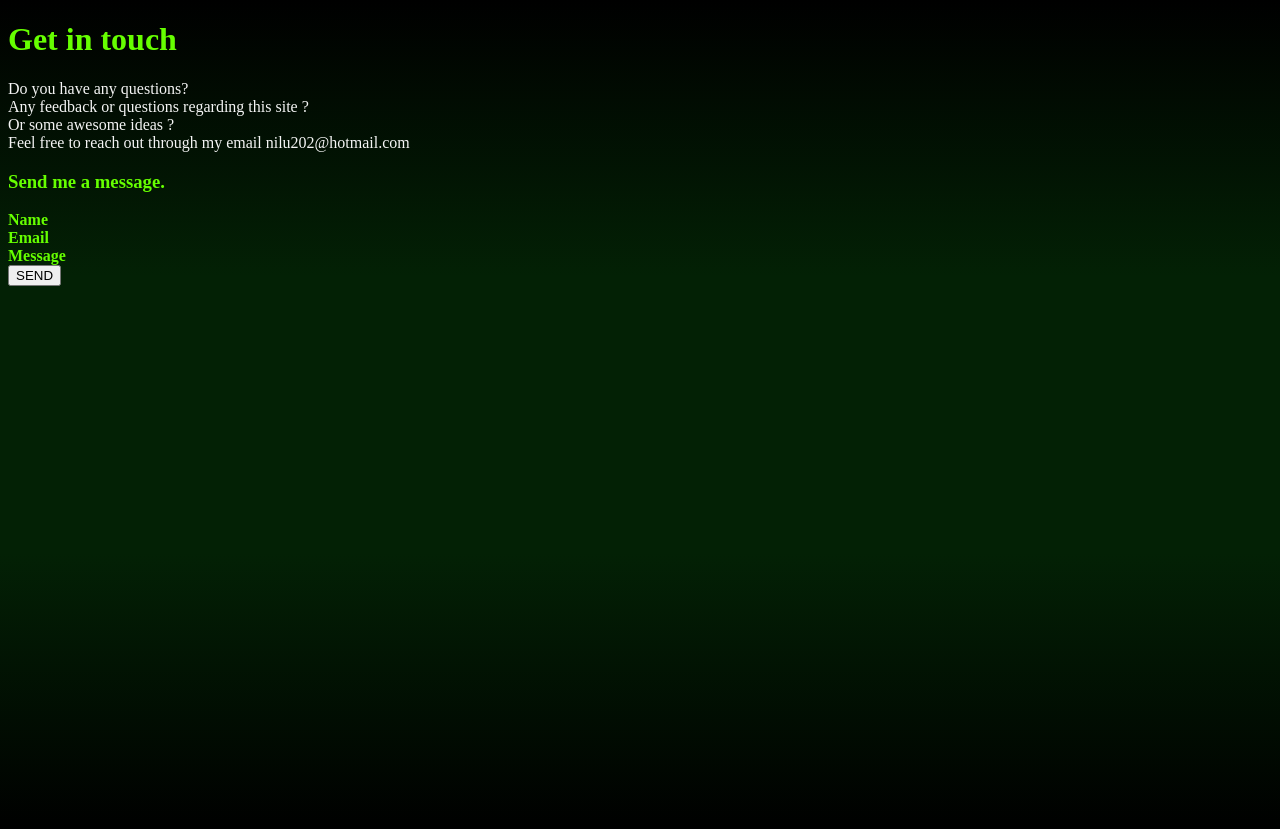
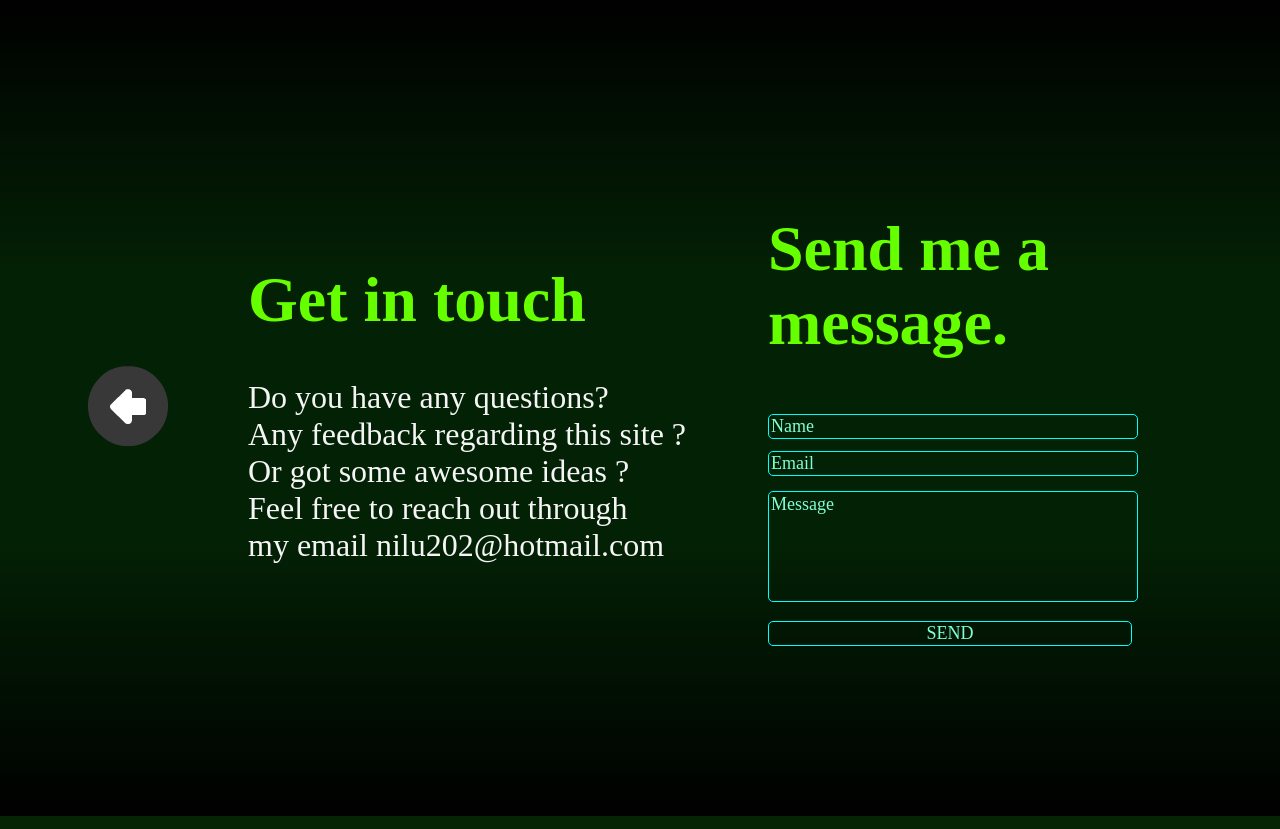
Before and after one commit to nilu-t/nilu-portfolio, a Flask app: page /contact in a window 1280 px wide. Run offline with Flask 2, Linux system fonts and the light colour scheme.

Commit message:
made changes to the contact page.

```diff
--- a/static/stylesheets/menu_styles.css
+++ b/static/stylesheets/menu_styles.css
@@ -32,6 +32,61 @@ ul{
 
 .controls_div img:hover{
     cursor:pointer;
+}
+
+/* for contact_info.html specific styles. -------------------------------------------*/
+.contact_div{
+    height:100vh; /* height is 100% of the available page height */
+    width: 100vw; /* width is 100% of the available page width */
+    display: flex;
+    justify-content: center;
+    align-items: center;
+
+}
+
+.contact_info_div{
+    font-size:xx-large;
+    flex: 2;
+}
+
+.email_div{
+    font-size:xx-large;
+    flex:2;
+}
+
+input[type=text], input[type=submit]{
+    /* attribute selector for type text*/
+    width: 70%;
+    background-color: transparent;
+    border: 1px ridge aqua;
+    font-size:large;
+    font-family: 'Times New Roman', Times, serif;
+    border-radius: 5px;
+    color: aquamarine;
+}
+input[type=email]{
+    /* attribute selector for type email*/
+    width: 70%;
+    margin-bottom: 15px;
+    background-color: transparent;
+    border: 1px ridge aqua;
+    font-size:large;
+    font-family: 'Times New Roman', Times, serif;
+    border-radius: 5px;
+
+}
+textarea[type=text]{
+    width: 70%;
+    background-color: transparent;
+    border: 1px ridge aqua;
+    font-size:large;
+    font-family: 'Times New Roman', Times, serif;
+    border-radius: 5px;
+    resize: none;
+}
+
+input[type=text]::placeholder, input[type=email]::placeholder, textarea[type=text]::placeholder{
+    color: aquamarine;
 }
 
 /* for skills.html specific styles. ------------------------------------------------- */
--- a/templates/contact_info.html
+++ b/templates/contact_info.html
@@ -5,21 +5,39 @@
         <link rel="stylesheet" href=" {{ url_for ('static', filename='stylesheets/menu_styles.css') }}">
     </head>
 
+    <div class="contact_div">
+        <div class="controls_div">
+            <img id="back_btn" src="static/sprites/game_controls/back.png" width="50" height="50">
+            <br>
+        </div>
+
+        <div class="contact_info_div">
             <h1>Get in touch</h1>
             <p>
                 Do you have any questions? <br>
-        Any feedback or questions regarding this site ? <br>
-        Or some awesome ideas ? <br>
-        Feel free to reach out through my email nilu202@hotmail.com <br>
+                Any feedback regarding this site ? <br>
+                Or got some awesome ideas ? <br>
+                Feel free to reach out through  <br>  my email nilu202@hotmail.com <br>
             </p>
+        </div>
 
-    <h3>Send me a message.</h3>
-    <b>Name</b>
+        <div class="email_div">
+            <h1>Send me a message.</h1>
+
+            <!-- HTML form for emailing. -->
+            <form>
+                <input type="text" name="user_name" placeholder="Name" value required>
                 <br>
-    <b>Email</b>
+                <input type="email" name="user_email" placeholder="Email" value required>
                 <br>
-    <b>Message</b>
+                <textarea type="text" name="user_message" rows="5" cols="50" placeholder="Message" value required></textarea> <!-- Text area for multi line input.-->
                 <br>
-    <button>SEND</button>
+                <input type="submit" value="SEND">
+            </form>
+
+        </div>
+    </div>
+
+    <script src="static/scripts/nilu.js"></script>
 
 </body>
```
Lines whose indentation alone changed are shown as unchanged.
